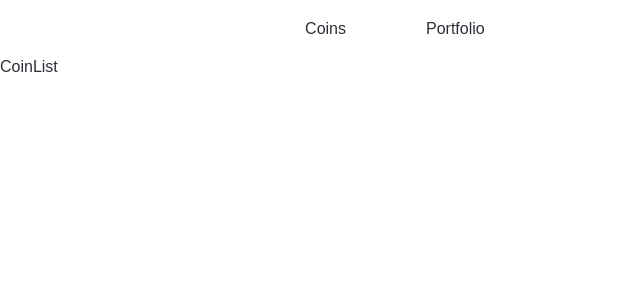
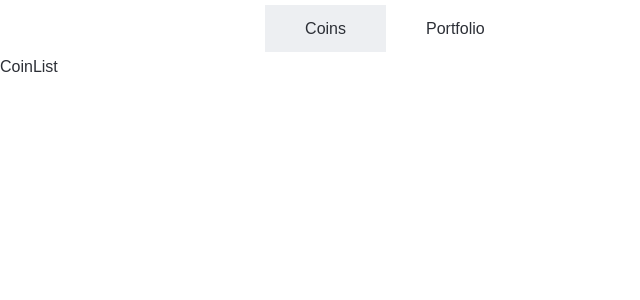
Before and after one commit to urgyanmiki/crypto-portfolio, a React (Create React App) app: page / in a window 1280 px wide. Shown: the top 300 px of the page, without its empty margins (0-640 px from the left). Built offline with nearby package versions, Linux system fonts and the light colour scheme.

Commit message:
stylings

```diff
--- a/src/components/Navbar/index.js
+++ b/src/components/Navbar/index.js
@@ -1,22 +1,18 @@
 import React from "react"
 import {Header, LinkButton, LinkContainer} from "./style"
-import {Link} from "react-router-dom"
+import {NavLink} from "react-router-dom";
 
 class Navbar extends React.Component {
     render() {
         return (
             <Header>
                 <LinkContainer>
-                    <Link to="/">
-                        <LinkButton>
+                    <LinkButton to="/">
                             Coins
-                        </LinkButton>
-                    </Link>
-                    <Link to="/portfolio">
-                        <LinkButton>
+                    </LinkButton>
+                    <LinkButton to="/portfolio">
                             Portfolio
-                        </LinkButton>
-                    </Link>
+                    </LinkButton>
                 </LinkContainer>
                 <div>
                 </div>
--- a/src/components/Navbar/style.js
+++ b/src/components/Navbar/style.js
@@ -1,4 +1,5 @@
 import styled from "styled-components";
+import {NavLink} from "react-router-dom";
 
 export const Header = styled.header`
   display: flex;
@@ -8,9 +9,12 @@ export const Header = styled.header`
 `
 
 
-export const LinkButton = styled.a`
+export const LinkButton = styled(NavLink)`
   padding: 15px 40px;
   cursor: pointer;
+  &.active{
+    background: ${(props) => props.theme.tertiary};
+  }
 `
 
 export const LinkContainer = styled.div`
```
